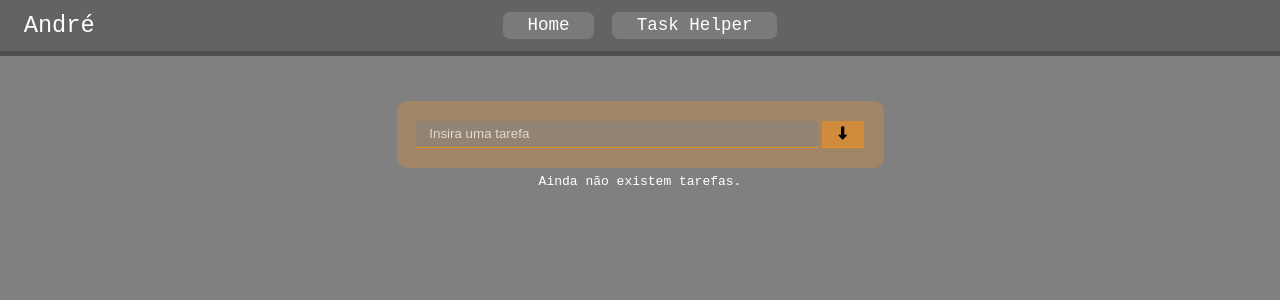
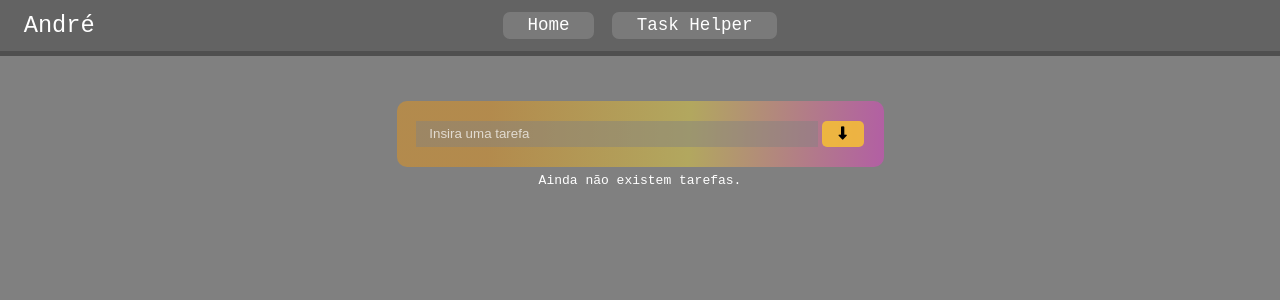
Before and after one commit to andrerrazambuja/vue-treino, a Vue app: page /task-helper in a window 1280 px wide. Shown: the top 300 px of the page. Built offline with nearby package versions, Linux system fonts and the light colour scheme.

Commit message:
front-end estética

```diff
--- a/src/views/task-helper.vue
+++ b/src/views/task-helper.vue
@@ -78,7 +78,8 @@ export default {
 .card{
   margin: 0.5em;
   padding: 1.5em;
-  background-color: rgba(230, 143, 44, 0.308);
+  background: rgb(255,154,0);
+  background: linear-gradient(93deg, rgba(255,154,0,0.4) 19%, rgba(253,226,45,0.4) 60%, rgba(253,45,217,0.4) 100%);
   width: 35%;
   display: flex;
   justify-content: space-between;
@@ -97,7 +98,6 @@ export default {
   overflow: wrap;
   padding: 0 1em;
   background-color: rgba(128, 128, 128, 0.45);
-  border-bottom: 1px solid rgb(230, 143, 44);
   color: white;
   cursor: pointer;
 }
@@ -111,9 +111,9 @@ export default {
   min-height: 2em;
   width: 10%;
   border: 0;
+  border-radius: 5px;
   outline: 0;
-  background-color: rgba(230, 143, 44, 0.699);
-  border-bottom: 1px solid rgb(230, 143, 44);
+  background-color: rgb(253, 198, 45, 0.8);
   cursor: pointer;
 }
 
```
